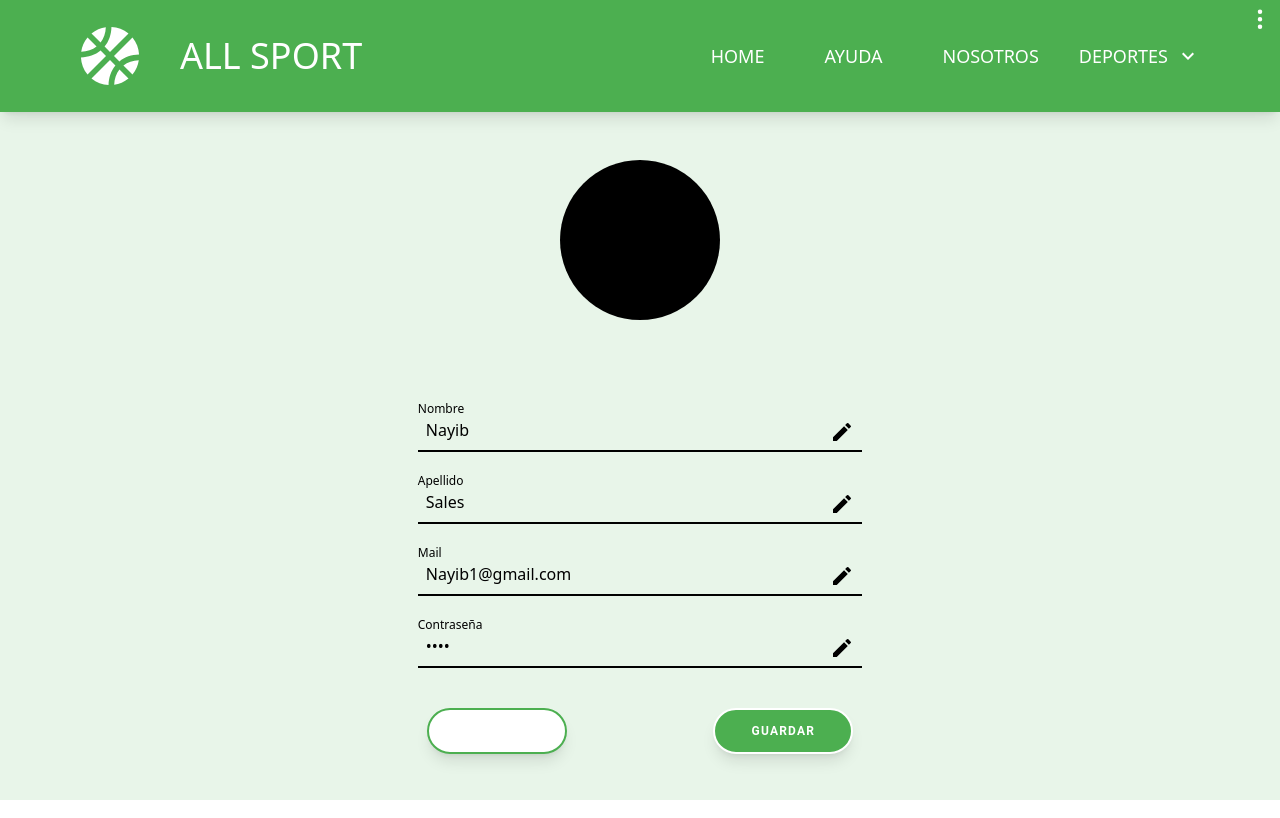
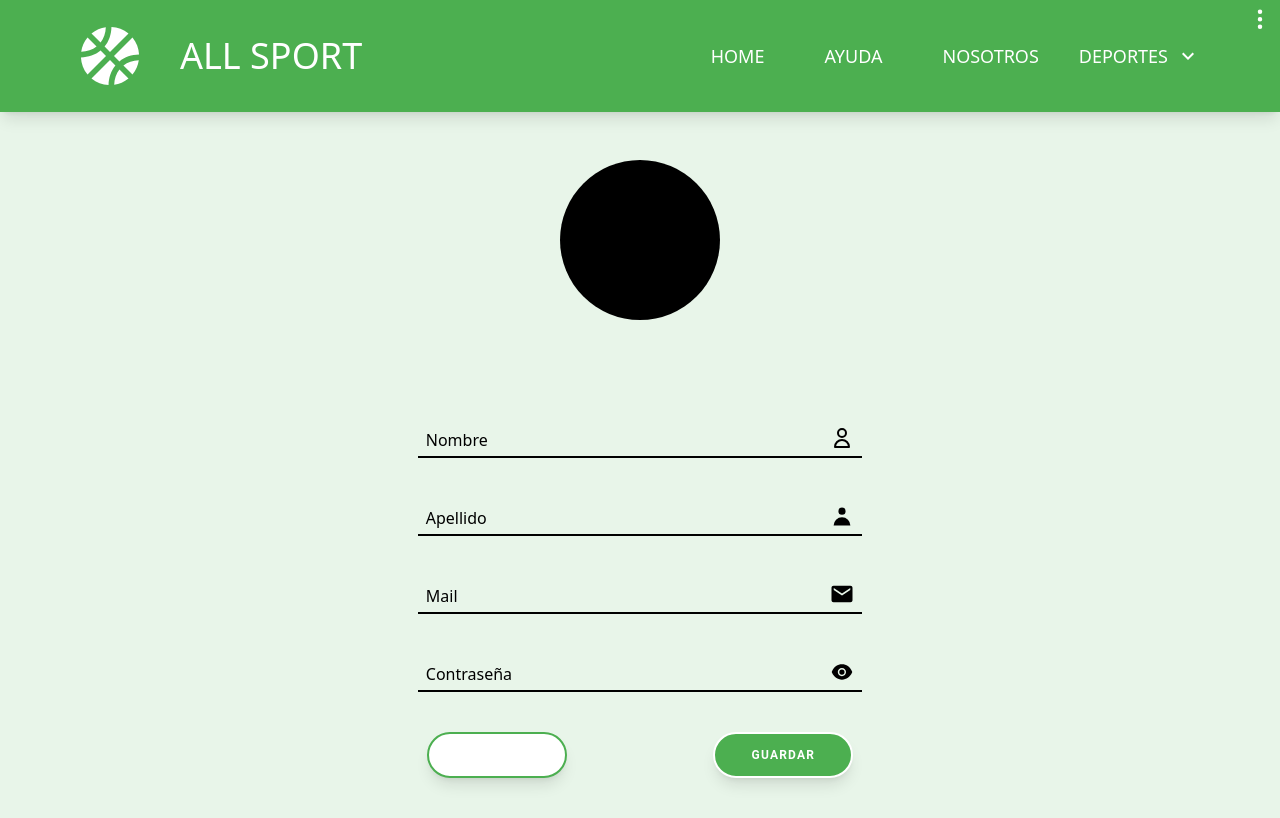
Before and after one commit to No-Country/c10-39-ft-nest-react, a React (Vite) app in the folder client/: page /perfil in a window 1280 px wide. Built offline with nearby package versions, Linux system fonts and the light colour scheme; no server answers.

Commit message:
fix: input select fixed

```diff
--- a/client/src/Components/Input.tsx
+++ b/client/src/Components/Input.tsx
@@ -1,25 +1,15 @@
-import { type FC, useState } from 'react';
+import { type FC, type BaseSyntheticEvent } from 'react';
 
 interface props {
   type: string;
   label: string;
-  state: string;
-  setState: (string: string) => void;
+  value: string;
+  name: string;
+  handleChange: (event: BaseSyntheticEvent) => void;
   icon?: any;
 }
 
-const Input: FC<props> = ({ type, label, state, setState, icon }) => {
-  const [inputWritten, setInputWritten] = useState(() =>
-    state === '' ? 'translate-y-7 translate-x-2' : 'inputWritten',
-  );
-
-  const handleChange = ({ target }: { target: HTMLInputElement }) => {
-    setInputWritten(() => {
-      return target.value === '' ? 'translate-y-7 translate-x-2' : 'inputWritten';
-    });
-    setState(target.value);
-  };
-
+const Input: FC<props> = ({ type, label, icon, value, handleChange, name }) => {
   return (
     <div className="w-10/12 flex flex-col relative">
       <input
@@ -28,12 +18,15 @@ const Input: FC<props> = ({ type, label, state, setState, icon }) => {
           'inputFocus cursor-pointer bg-bg order-2 transition-colors divide-black divide-solid border-b-2 pb-2 px-2 focus:outline-none'
         }
         type={type}
-        value={state}
+        value={value}
         onChange={handleChange}
+        name={name}
       />
       <label
         htmlFor={label}
-        className={`${inputWritten} w-max cursor-pointer transition-transform order-1 z-[300]`}
+        className={`${
+          value.length === 0 ? 'translate-y-7 translate-x-2' : 'inputWritten'
+        } w-max cursor-pointer transition-transform order-1 z-[300]`}
       >
         {label}
       </label>
--- a/client/src/Pages/AddSFOwner.tsx
+++ b/client/src/Pages/AddSFOwner.tsx
@@ -1,13 +1,31 @@
-import { type FC } from 'react';
+import { type FC, useState, type BaseSyntheticEvent } from 'react';
+
+import { GiSoccerField } from 'react-icons/gi';
+import { GrGroup } from 'react-icons/gr';
+import { MdTitle } from 'react-icons/md';
 
 import Input from '../Components/Input';
 import Layout from '../Components/Layout';
 import PrimaryButton from '../Components/PrimaryButton';
-import { GiSoccerField } from 'react-icons/gi';
-import { GrGroup } from 'react-icons/gr';
-import { MdTitle } from 'react-icons/md';
 
 const AddSFOwner: FC = () => {
+  const [state, setState] = useState({
+    title: '',
+    sportField: '',
+    capacity: '',
+  });
+
+  const handleChange = (event: BaseSyntheticEvent) => {
+    setState((prev) => {
+      const target = event.target;
+      return {
+        ...prev,
+        [target.name]: target.value,
+      };
+    });
+    console.log(state);
+  };
+
   return (
     <Layout title="Agregar cancha">
       <div className="relative min-h-[100vh] flex flex-col items-center">
@@ -15,15 +33,30 @@ const AddSFOwner: FC = () => {
           +
         </div>
         <div className="flex flex-col w-full items-center gap-10 lg:w-[700px]">
-          <Input type="text" label="Titulo" icon={<MdTitle />} state="" setState={() => {}} />
+          <Input
+            type="text"
+            label="Titulo"
+            icon={<MdTitle />}
+            handleChange={handleChange}
+            value={state.title}
+            name={'title'}
+          />
           <Input
             type="text"
             label="Tipo de cancha"
             icon={<GiSoccerField />}
-            state=""
-            setState={() => {}}
+            value={state.sportField}
+            handleChange={handleChange}
+            name={'sportField'}
           />
-          <Input type="text" label="Capacidad" icon={<GrGroup />} state="" setState={() => {}} />
+          <Input
+            type="text"
+            label="Capacidad"
+            icon={<GrGroup />}
+            value={state.capacity}
+            handleChange={handleChange}
+            name={'capacity'}
+          />
         </div>
         <div className="absolute bottom-0 right-10 lg:relative lg:my-10 lg:w-[675px] lg:flex lg:justify-end">
           <PrimaryButton text="AGREGAR" />
--- a/client/src/Pages/OwnerRegister.tsx
+++ b/client/src/Pages/OwnerRegister.tsx
@@ -1,12 +1,29 @@
-import { type FC } from 'react';
+import { useState, type FC, type BaseSyntheticEvent } from 'react';
+
+import { AiOutlinePhone } from 'react-icons/ai';
+import { HiOutlineIdentification } from 'react-icons/hi';
 
 import Input from '../Components/Input';
 import Layout from '../Components/Layout';
 import PrimaryButton from '../Components/PrimaryButton';
-import { HiOutlineIdentification } from 'react-icons/hi';
-import { AiOutlinePhone } from 'react-icons/ai';
 
 const OwnerRegister: FC = () => {
+  const [state, setState] = useState({
+    phone: '',
+    document: '',
+  });
+
+  const handleChange = (event: BaseSyntheticEvent) => {
+    setState((prev) => {
+      const target = event.target;
+      return {
+        ...prev,
+        [target.name]: target.value,
+      };
+    });
+    console.log(state);
+  };
+
   return (
     <Layout title="Registro de propietario">
       <div className="relative min-h-[100vh] flex flex-col items-center">
@@ -17,16 +34,18 @@ const OwnerRegister: FC = () => {
           <Input
             type="text"
             label="Documento"
-            state=""
             icon={<HiOutlineIdentification />}
-            setState={() => {}}
+            handleChange={handleChange}
+            value={state.document}
+            name={'document'}
           />
           <Input
             type="text"
             label="Numero de telefono"
-            state=""
             icon={<AiOutlinePhone />}
-            setState={() => {}}
+            handleChange={handleChange}
+            value={state.phone}
+            name={'phone'}
           />
         </div>
         <div className="absolute bottom-0 right-10 lg:relative lg:my-10 lg:w-[675px] lg:flex lg:justify-end">
--- a/client/src/Pages/Profile.tsx
+++ b/client/src/Pages/Profile.tsx
@@ -1,37 +1,68 @@
-import { type FC, useState } from 'react';
+import { type FC, useState, type BaseSyntheticEvent } from 'react';
 
-import { MdEdit } from 'react-icons/md';
+import { AiFillEye } from 'react-icons/ai';
+import { HiOutlineUser, HiUser } from 'react-icons/hi';
+import { IoMdMail } from 'react-icons/io';
 
 import Input from '../Components/Input';
 import Layout from '../Components/Layout';
 import PrimaryButton from '../Components/PrimaryButton';
 
 const Profile: FC = () => {
-  const [name, setName] = useState('Nayib');
-  const [lastName, setLastName] = useState('Sales');
-  const [mail, setMail] = useState('Nayib1@gmail.com');
-  const [password, setPassword] = useState('Pepe');
+  const [state, setState] = useState({
+    email: '',
+    firstName: '',
+    lastName: '',
+    password: '',
+  });
 
+  const handleChange = (event: BaseSyntheticEvent) => {
+    setState((prev) => {
+      const target = event.target;
+      return {
+        ...prev,
+        [target.name]: target.value,
+      };
+    });
+
+    console.log(state);
+  };
   return (
     <Layout title="Perfil">
       <div className="flex flex-col items-center w-full relative min-h-[85vh]">
         <div className="bg-[#000] w-36 h-36 rounded-full m-10 lg:m-20 lg:w-40 lg:h-40"></div>
         <div className="w-full flex flex-col items-center gap-5 lg:w-5/12">
-          <Input type="text" label="Nombre" state={name} setState={setName} icon={<MdEdit />} />
+          <Input
+            type="text"
+            label="Nombre"
+            handleChange={handleChange}
+            name="firstName"
+            value={state.firstName}
+            icon={<HiOutlineUser />}
+          />
           <Input
             type="text"
             label="Apellido"
-            state={lastName}
-            setState={setLastName}
-            icon={<MdEdit />}
+            icon={<HiUser />}
+            name="lastName"
+            value={state.lastName}
+            handleChange={handleChange}
           />
-          <Input type="mail" label="Mail" state={mail} setState={setMail} icon={<MdEdit />} />
+          <Input
+            type="mail"
+            label="Mail"
+            icon={<IoMdMail />}
+            handleChange={handleChange}
+            name="email"
+            value={state.email}
+          />
           <Input
             type="password"
             label="Contraseña"
-            state={password}
-            setState={setPassword}
-            icon={<MdEdit />}
+            handleChange={handleChange}
+            name={'password'}
+            value={state.password}
+            icon={<AiFillEye />}
           />
         </div>
         <div className="flex w-10/12 justify-between absolute bottom-0 lg:relative lg:w-4/12 lg:m-10">
--- a/client/src/Pages/Register.tsx
+++ b/client/src/Pages/Register.tsx
@@ -10,23 +10,30 @@ import Layout from '../Components/Layout';
 import { registerUser } from '../Functions/UserQuery';
 
 const Register: FC = () => {
-  const [email, setEmail] = useState('');
-  const [firstName, setFirstName] = useState('');
-  const [lastName, setLastName] = useState('');
-  const [password, setPassword] = useState('');
-  const [confirmPass, setConfirmPass] = useState('');
   const navigate = useNavigate();
+  const [state, setState] = useState({
+    email: '',
+    firstName: '',
+    lastName: '',
+    password: '',
+    confirmPass: '',
+  });
 
+  const handleChange = (event: BaseSyntheticEvent) => {
+    setState((prev) => {
+      const target = event.target;
+      return {
+        ...prev,
+        [target.name]: target.value,
+      };
+    });
+
+    console.log(state);
+  };
   const handleSubmit = (e: BaseSyntheticEvent) => {
     e.preventDefault();
 
-    registerUser({
-      email,
-      firstName,
-      lastName,
-      password,
-      confirmPass,
-    })
+    registerUser(state)
       .then(() => navigate(`/inicio`))
       .catch((err) => console.log(err));
   };
@@ -36,33 +43,44 @@ const Register: FC = () => {
       <div className=" w-full m-auto lg:w-2/5 flex flex-col ">
         <form onSubmit={handleSubmit} className="flex flex-col w-full  items-center">
           <div className="flex flex-col w-full items-center gap-5 lg:gap-7 py-12">
-            <Input type="mail" label="Mail" state={email} setState={setEmail} icon={<IoMdMail />} />
+            <Input
+              type="mail"
+              label="Mail"
+              icon={<IoMdMail />}
+              handleChange={handleChange}
+              name="email"
+              value={state.email}
+            />
             <Input
               type="text"
               label="Nombre"
-              state={firstName}
-              setState={setFirstName}
+              handleChange={handleChange}
+              name="firstName"
+              value={state.firstName}
               icon={<HiOutlineUser />}
             />
             <Input
               type="text"
               label="Apellido"
-              state={lastName}
-              setState={setLastName}
               icon={<HiUser />}
+              name="lastName"
+              value={state.lastName}
+              handleChange={handleChange}
             />
             <Input
               type="password"
               label="Contraseña"
-              state={password}
-              setState={setPassword}
+              handleChange={handleChange}
+              name={'password'}
+              value={state.password}
               icon={<AiFillEye />}
             />
             <Input
               type="password"
               label="Confirmar contraseña"
-              state={confirmPass}
-              setState={setConfirmPass}
+              handleChange={handleChange}
+              value={state.confirmPass}
+              name={'confirmPass'}
               icon={<AiFillEye />}
             />
           </div>
--- a/client/src/Pages/SFOwnerEdit.tsx
+++ b/client/src/Pages/SFOwnerEdit.tsx
@@ -1,13 +1,32 @@
-import { type FC } from 'react';
+import { useState, type FC, type BaseSyntheticEvent } from 'react';
+
+import { GiSoccerField } from 'react-icons/gi';
+import { GrGroup } from 'react-icons/gr';
+import { MdTitle } from 'react-icons/md';
 
 import Input from '../Components/Input';
 import Layout from '../Components/Layout';
 import PrimaryButton from '../Components/PrimaryButton';
-import { GiSoccerField } from 'react-icons/gi';
-import { GrGroup } from 'react-icons/gr';
-import { MdTitle } from 'react-icons/md';
 
 const SFownerEdit: FC = () => {
+  const [state, setState] = useState({
+    fieldType: '',
+    title: '',
+    capacity: '',
+  });
+
+  const handleChange = (event: BaseSyntheticEvent) => {
+    setState((prev) => {
+      const target = event.target;
+      return {
+        ...prev,
+        [target.name]: target.value,
+      };
+    });
+
+    console.log(state);
+  };
+
   return (
     <Layout title="Editar cancha">
       <div className="relative min-h-[100vh] flex flex-col items-center">
@@ -15,15 +34,30 @@ const SFownerEdit: FC = () => {
           +
         </div>
         <div className="flex flex-col w-full items-center gap-10 lg:w-[700px]">
-          <Input type="text" label="Titulo" icon={<MdTitle />} state="" setState={() => {}} />
+          <Input
+            type="text"
+            label="Titulo"
+            icon={<MdTitle />}
+            handleChange={handleChange}
+            name="title"
+            value={state.title}
+          />
           <Input
             type="text"
             label="Tipo de cancha"
             icon={<GiSoccerField />}
-            state=""
-            setState={() => {}}
+            handleChange={handleChange}
+            name="fieldType"
+            value={state.fieldType}
           />
-          <Input type="text" label="Capacidad" icon={<GrGroup />} state="" setState={() => {}} />
+          <Input
+            type="text"
+            label="Capacidad"
+            icon={<GrGroup />}
+            handleChange={handleChange}
+            name="capacity"
+            value={state.capacity}
+          />
         </div>
         <div className="absolute bottom-0 right-10 lg:relative lg:my-10 lg:w-[675px] lg:flex lg:justify-end">
           <PrimaryButton text="EDITAR" />
--- a/client/src/Pages/Search.tsx
+++ b/client/src/Pages/Search.tsx
@@ -18,10 +18,24 @@ interface fieldSportType {
 type fieldSportKeyType = keyof fieldSportType;
 
 export const Search: FC = () => {
-  const [ubication, setUbication] = useState('');
-  const [fieldSport, setFieldSport] = useState('');
-  const [date, setDate] = useState('');
-  const [timeTable, setTimeTable] = useState('');
+  const [state, setState] = useState({
+    ubication: '',
+    turn: '',
+    field: '',
+    time: '',
+  });
+
+  const handleChange = (event: BaseSyntheticEvent) => {
+    setState((prev) => {
+      const target = event.target;
+      return {
+        ...prev,
+        [target.name]: target.value,
+      };
+    });
+
+    console.log(state);
+  };
 
   const [fieldSportList, setFieldSportList] = useState(['']);
 
@@ -67,30 +81,34 @@ export const Search: FC = () => {
             <Input
               type="text"
               label="Ubicacion"
-              state={ubication}
-              setState={setUbication}
+              handleChange={handleChange}
+              name="ubication"
+              value={state.ubication}
               icon={<MdLocationOn />}
             />
             <Select
               array={fieldSportList}
               type={'sportField'}
               label="Tipo de Cancha"
-              state={fieldSport}
-              setState={setFieldSport}
+              value={state.field}
+              handleChange={handleChange}
+              name="field"
               icon={<GiSoccerField />}
             />
             <Input
               type="text"
               label="Turno"
-              state={date}
-              setState={setDate}
+              handleChange={handleChange}
+              name="turn"
+              value={state.turn}
               icon={<BsCalendar2Event />}
             />
             <Input
               type="text"
               label="Horario"
-              state={timeTable}
-              setState={setTimeTable}
+              handleChange={handleChange}
+              name="time"
+              value={state.time}
               icon={<TfiTime />}
             />
           </div>
```
Also changed, not shown: client/src/Components/Select.tsx (+10 -8 lines).
